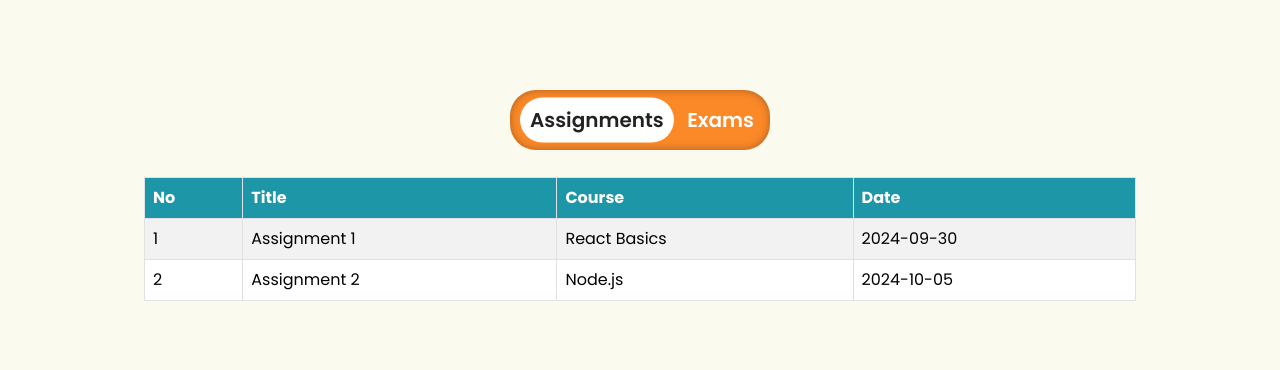
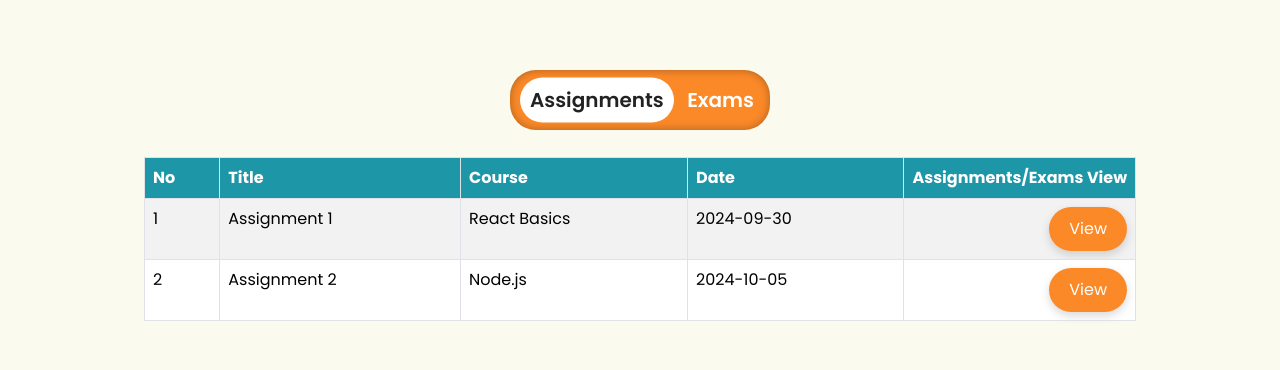
Before and after one commit to ahany42/ElearningPortal, a React (Vite) app in the folder FrontEnd/: page /deadline in a window 1280 px wide. Shown: the part 194-564 px from the top of the page. Built offline with nearby package versions, Linux system fonts and the light colour scheme; no server answers.

Commit message:
edit:deadlinePage ,add:view and add: assignmentPage

```diff
--- a/FrontEnd/src/App.jsx
+++ b/FrontEnd/src/App.jsx
@@ -34,8 +34,7 @@ import Logout from "./Components/Logout/Logout.jsx";
 import AddExam from "./Components/AddExam/AddExam.jsx";
 import ChangePassword from "./Components/ChangePassword/ChangePassword.jsx";
 import Loader from "./Components/Loader/Loader.jsx";
-import EditCourseForm from "./Components/EditCourseForm/EditCourseForm.jsx";
-
+import AssignmentPage from "./Components/AssignmentPage/AssignmentPage.jsx";
 const pathsWithNoHeaderAndFooter = [
     // "/ForgetPassword",
 ];
@@ -246,36 +245,62 @@ function App() {
     }
 
     return (
-        <CurrentUserContext.Provider value={{currentUser, setCurrentUser, isAuthenticated, showMessage,
-                                             setIsAuthenticated, courses, setCourses, setLoading}}>
+      <CurrentUserContext.Provider
+        value={{
+          currentUser,
+          setCurrentUser,
+          isAuthenticated,
+          showMessage,
+          setIsAuthenticated,
+          courses,
+          setCourses,
+          setLoading,
+        }}
+      >
         <div className="body-container">
-                { showHeaderAndFooter && <Header/> }
-                <div className={"body-content" + (routes.pathname !== "/" ? " mt-5" : "")}>
-                    <ToastContainer style={{width: 'fit-content'}}/>
-                    {
-                        loading?
-                            <Loader/> : (
+          {showHeaderAndFooter && <Header />}
+          <div
+            className={
+              "body-content" + (routes.pathname !== "/" ? " mt-5" : "")
+            }
+          >
+            <ToastContainer style={{ width: "fit-content" }} />
+            {loading ? (
+              <Loader />
+            ) : (
               <Routes>
-                                    <Route path="/" element={<HomePage/>}/>
-                                    <Route path="/login" element={<Login />}/>
-                                    <Route path="/ForgetPassword" element={<ForgotPassword/>}/>
+                <Route path="/" element={<HomePage />} />
+                <Route path="/login" element={<Login />} />
+                <Route path="/ForgetPassword" element={<ForgotPassword />} />
                 <Route path="/resetPassword" element={<ChangePassword />} />
-                                    <Route path="/SignUp" element={<SignUp/>}/>
-                                    <Route path="/courses"
+                <Route path="/SignUp" element={<SignUp />} />
+                <Route
+                  path="/courses"
                   element={
-                                               <CoursesPage courses={courses} addCourseHandler={addCourseHandler} />
+                    <CoursesPage
+                      courses={courses}
+                      addCourseHandler={addCourseHandler}
+                    />
                   }
                 />
-                                    <Route path="/deadline" element={<DeadlinesPage/>}/>
-                                    <Route path="/CourseDetails/:id" element={<CourseDetails />}/>
-                                    <Route path="/AddExam" element={<AddExam/>}/>
-                                    <Route path="/logout" element={<Logout />}/>
-                                    <Route path="*" element={
-                                        <Placeholder text="Page Not Found" img={NotFoundImg} buttonText="Back To Home" buttonRoute="/"/>
-                                    }/>
+                <Route path="/deadline" element={<DeadlinesPage />} />
+                <Route path="/CourseDetails/:id" element={<CourseDetails />} />
+                <Route path="/AddExam" element={<AddExam />} />
+                <Route path="/logout" element={<Logout />} />
+                <Route path="/AssignmentPage" element={<AssignmentPage />} />
+                <Route
+                  path="*"
+                  element={
+                    <Placeholder
+                      text="Page Not Found"
+                      img={NotFoundImg}
+                      buttonText="Back To Home"
+                      buttonRoute="/"
+                    />
+                  }
+                />
               </Routes>
-                            )
-                    }
+            )}
           </div>
 
           {showHeaderAndFooter && <Footer />}
--- /dev/null
+++ b/FrontEnd/src/Components/AssignmentPage/AssignmentPage.jsx
@@ -0,0 +1,11 @@
+import React from 'react'
+
+const AssignmentPage = () => {
+  return (
+    <div>
+      <h1>AssignmentPage</h1>
+    </div>
+  );
+}
+
+export default AssignmentPage
--- a/FrontEnd/src/Components/DeadlinesPage/DeadlinesPage.jsx
+++ b/FrontEnd/src/Components/DeadlinesPage/DeadlinesPage.jsx
@@ -4,7 +4,7 @@ import React, { useState } from "react";
 import Table from "react-bootstrap/Table";
 import "bootstrap/dist/css/bootstrap.min.css";
 import './Deadlinespage.css';
-
+import { useNavigate } from "react-router";
 
 const DeadlinesPage = () => {
 
@@ -12,25 +12,32 @@ const DeadlinesPage = () => {
   const handleTabClick = (tab) => {
     setActiveTab(tab);
   };
+  const navigate=useNavigate()
   return (
     <div className="deadlines-container">
-
       <div className="button-group">
         <div className="btn-container">
-
           <label className="switch btn-color-mode-switch">
-              <input value="1" id="color_mode"
-                     name="color_mode" type="checkbox"
+            <input
+              value="1"
+              id="color_mode"
+              name="color_mode"
+              type="checkbox"
               onChange={(e) => {
                 if (e.target.checked) {
                   handleTabClick("exams");
                 } else {
                   handleTabClick("assignments");
                 }
-                     }} />
-                <label className="btn-color-mode-switch-inner" data-off="Assignments" data-on="Exams" htmlFor="color_mode"></label>
+              }}
+            />
+            <label
+              className="btn-color-mode-switch-inner"
+              data-off="Assignments"
+              data-on="Exams"
+              htmlFor="color_mode"
+            ></label>
           </label>
-
         </div>
       </div>
 
@@ -42,39 +49,60 @@ const DeadlinesPage = () => {
             <th>Title</th>
             <th>Course</th>
             <th>Date</th>
+            <th>Assignments/Exams View</th>
           </tr>
         </thead>
         <tbody>
           {activeTab === "assignments" ? (
             <>
-
               <tr>
                 <td>1</td>
                 <td>Assignment 1</td>
                 <td>React Basics</td>
                 <td>2024-09-30</td>
+                <td>
+                  <button
+                    className="view-btn"
+                    onClick={() => navigate("/AssignmentPage")}
+                  >
+                    View
+                  </button>
+                </td>
               </tr>
               <tr>
                 <td>2</td>
                 <td>Assignment 2</td>
                 <td>Node.js</td>
                 <td>2024-10-05</td>
+                <td>
+                  <button
+                    className="view-btn"
+                    onClick={() => navigate("/AssignmentPage")}
+                  >
+                    View
+                  </button>
+                </td>
               </tr>
             </>
           ) : (
             <>
-
               <tr>
                 <td>1</td>
                 <td>Midterm Exam</td>
                 <td>React Advanced</td>
                 <td>2024-10-20</td>
+                <td>
+                  <button className="view-btn">View</button>
+                </td>
               </tr>
               <tr>
                 <td>2</td>
                 <td>Final Exam</td>
                 <td>Node.js</td>
                 <td>2024-11-15</td>
+                <td>
+                  <button className="view-btn">View</button>
+                </td>
               </tr>
             </>
           )}
--- a/FrontEnd/src/Components/DeadlinesPage/Deadlinespage.css
+++ b/FrontEnd/src/Components/DeadlinesPage/Deadlinespage.css
@@ -109,3 +109,33 @@
   left: 20px;
 }
 /* End Switch Button */
+
+
+/* Targets the 5th column (Assignments/Exams View) */
+.deadlines-table th:nth-child(5),
+.deadlines-table td:nth-child(5) {
+  width: 1%;
+  white-space: nowrap;
+}
+.view-btn {
+  margin-left: auto;
+  display: block;
+  border-radius: 50px;
+  padding: 10px 20px;
+  background-color: #fb8928;
+  color: white;
+  border: none;
+  cursor: pointer;
+  transition: all 0.3s ease;
+  box-shadow: 0 4px 10px rgba(0, 0, 0, 0.15);
+}
+
+.view-btn:hover {
+  background-color: #ff7043;
+  box-shadow: 0 6px 15px rgba(0, 0, 0, 0.2);
+  transform: scale(1.05);
+}
+
+.view-btn:active {
+  transform: scale(0.98); /* Button presses in slightly when clicked */
+}
--- a/FrontEnd/src/Components/EditCourseForm/EditCourseForm.jsx
+++ b/FrontEnd/src/Components/EditCourseForm/EditCourseForm.jsx
@@ -26,7 +26,7 @@ const EditCourseForm = ({ id, title, desc, hours, showEditFormHandler}) => {
 
     useEffect(() => {
         setForm({ title, desc, hours });
-        setCourseData({ id, title, desc, hours});
+         setCourseData({ id, title, desc, hours});
     }, []);
 
     const handleChange = (e) => {
```
Also changed, not shown: FrontEnd/src/Components/AssignmentPage/AssignmentPage.css (added), 1 other file (tests, documents, lock files or other folders). Lines whose indentation alone changed are shown as unchanged.
